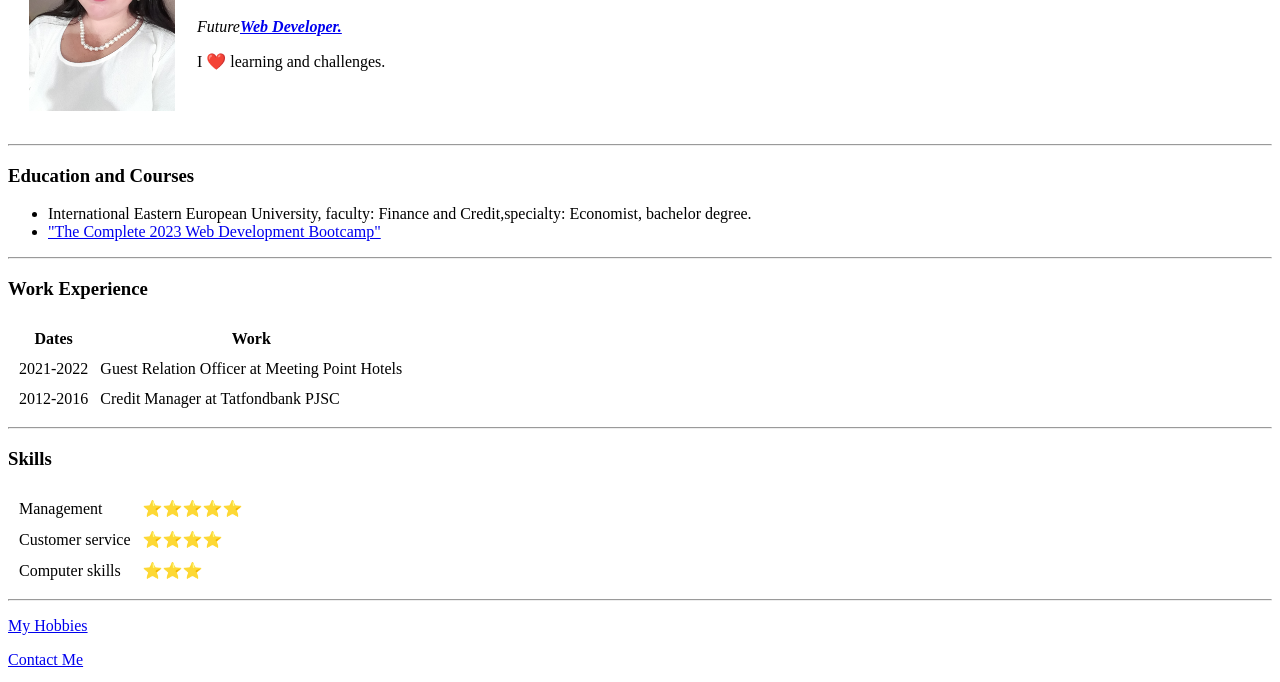
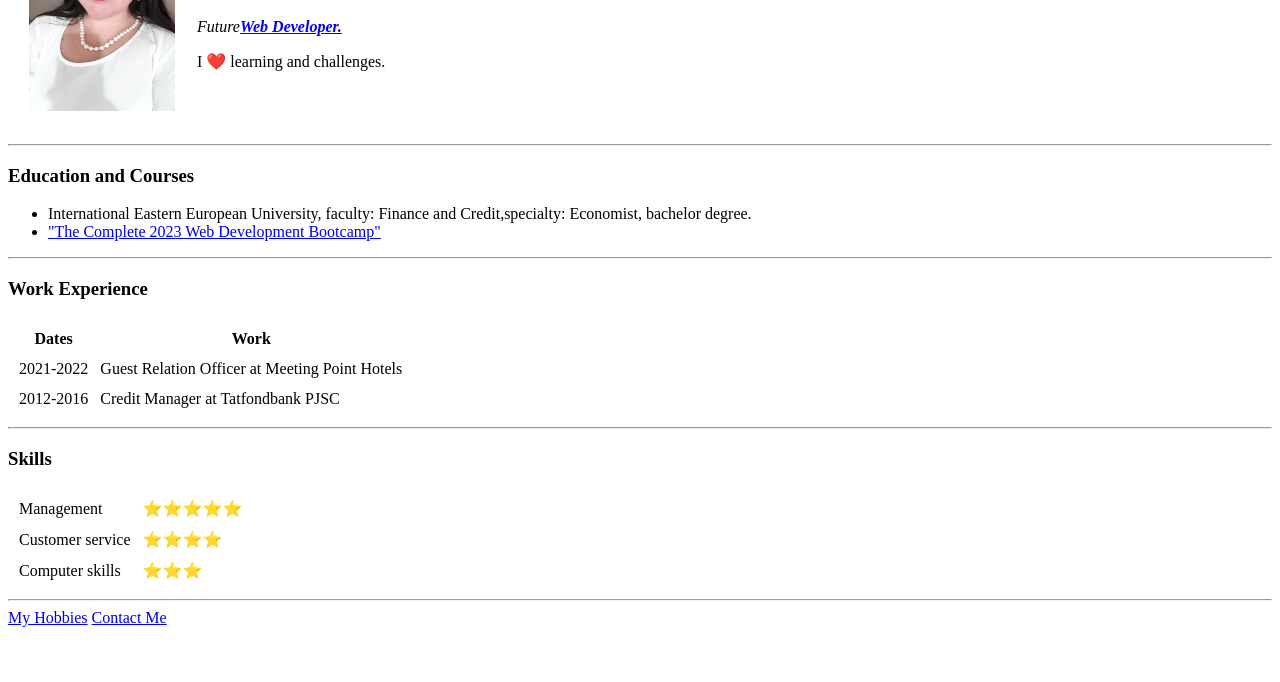
Before and after one commit to LiubovWD/cv, a plain HTML site: page index.html in a window 1280 px wide. Shown: the part 118-800 px from the top of the page. Drawn offline with Linux system fonts and the light colour scheme.

Commit message:
Update index.html

```diff
--- a/index.html
+++ b/index.html
@@ -61,7 +61,7 @@
       </tr>
     </table>
     <hr>
-    <p><a href="hobbies.html">My Hobbies</a></p>
+    <a href="hobbies.html">My Hobbies</a>
     <a href="contact-me.html">Contact Me</a>
   </body>
 </html>
```
